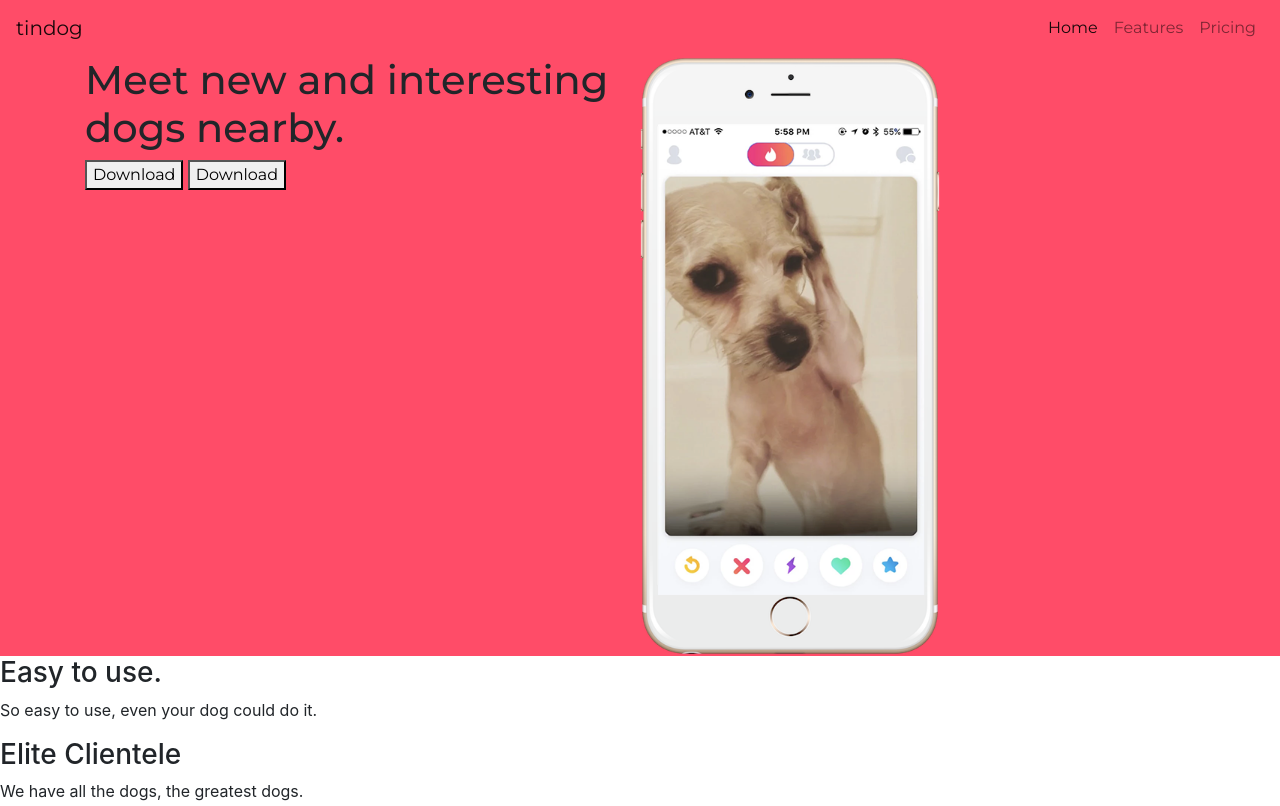
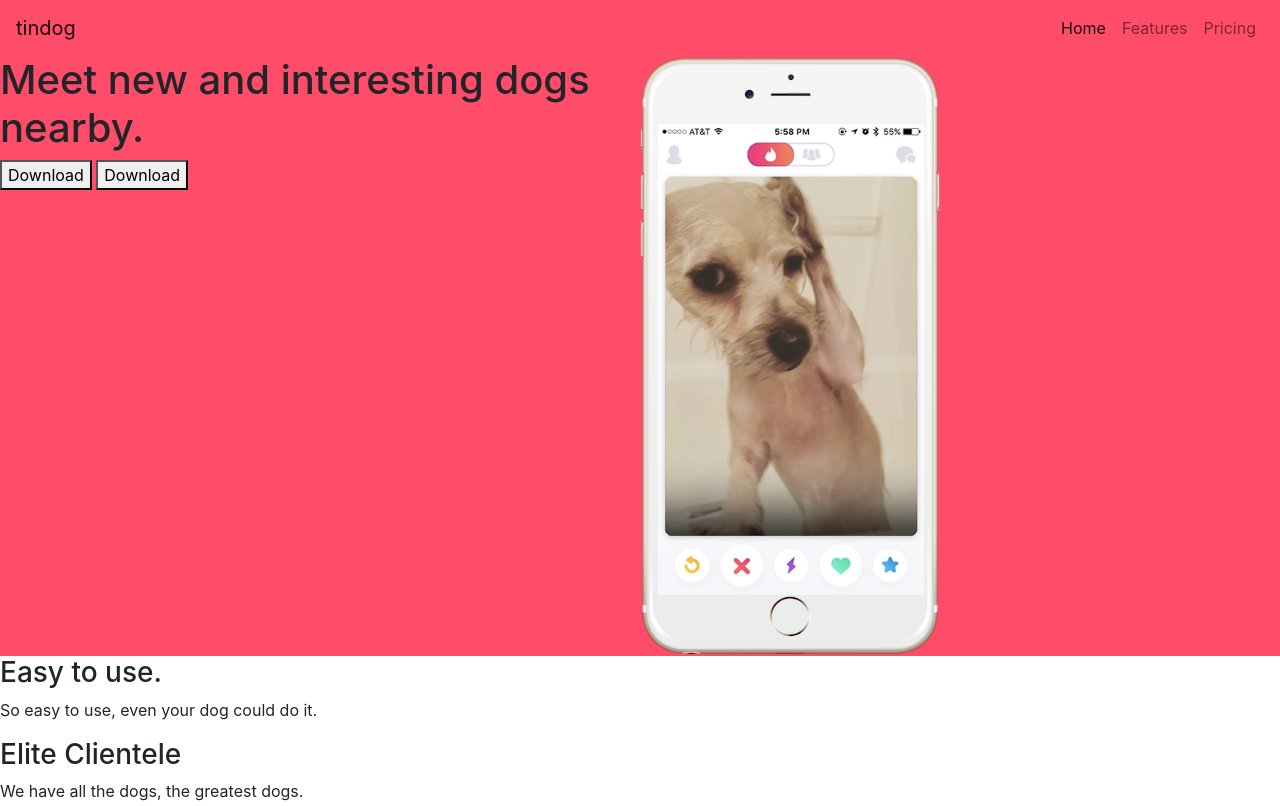
Before and after one commit to calvin-29/responsive_web, a plain HTML site: page index.html in a window 1280 px wide. Shown: the top 806 px of the page. Drawn offline with nearby package versions, Linux system fonts and the light colour scheme.

Commit message:
Finished google font

```diff
--- a/css/styles.css
+++ b/css/styles.css
@@ -1,6 +1,11 @@
 .title{
     background-color: #ff4c68;
-    font-family: montserrat;
+}
+h1{
+    font-family: "Montserrat-black";
+    font-size: 4rem;
+    line-height: 1.5;
+    font-weight: 0;
 }
 
 /* Google Font  */
--- a/index.html
+++ b/index.html
@@ -38,7 +38,7 @@
       </nav>
 
       <!-- Explanation -->
-      <div class="container">
+      <div>
          <div class="row">
             <div class="col-lg-6 col-md-3">
                <h1>Meet new and interesting dogs nearby.</h1>
```
